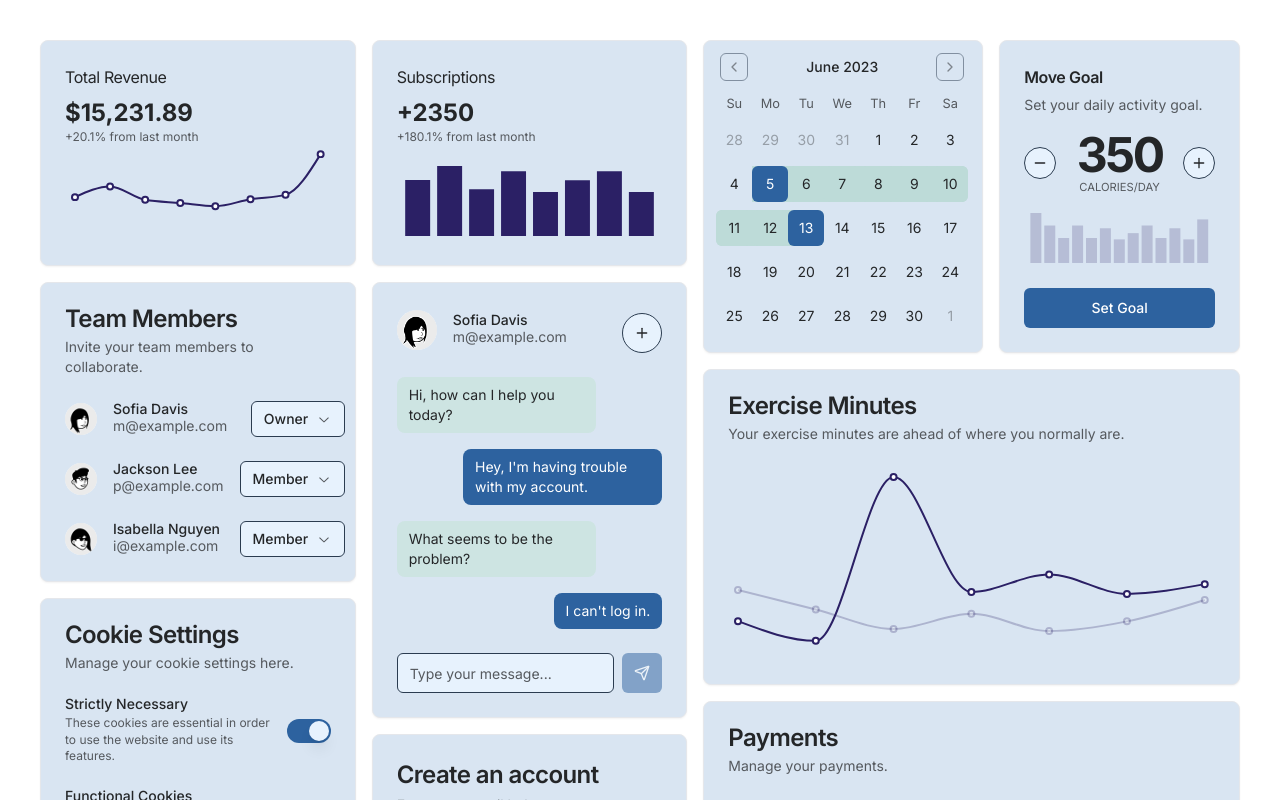
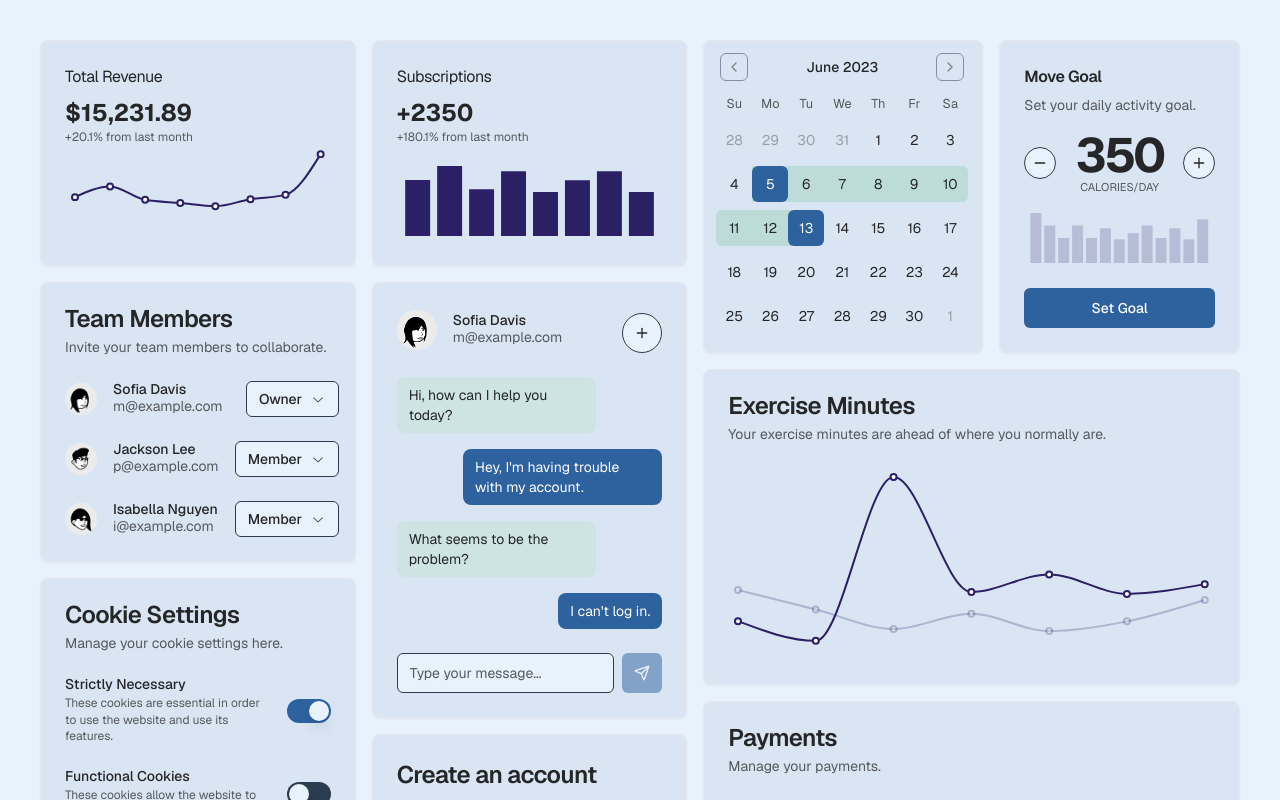
Before and after one commit to harshpandey002/shadcn-theme, a Next.js app: page / in a window 1280 px wide. Shown: the top 800 px of the page. Built offline with nearby package versions, Linux system fonts and the light colour scheme.

Commit message:
Geist Font

```diff
--- a/package.json
+++ b/package.json
@@ -43,7 +43,9 @@
     "cmdk": "^1.0.0",
     "date-fns": "^3.6.0",
     "embla-carousel-react": "^8.1.6",
+    "geist": "^1.3.1",
     "input-otp": "^1.2.4",
+    "jotai": "^2.9.0",
     "lucide-react": "^0.408.0",
     "next": "14.2.5",
     "next-themes": "^0.3.0",
@@ -53,6 +55,7 @@
     "react-hook-form": "^7.52.1",
     "react-resizable-panels": "^2.0.20",
     "recharts": "^2.12.7",
+    "sans": "link:geist/font/sans",
     "sonner": "^1.5.0",
     "tailwind-merge": "^2.4.0",
     "tailwindcss-animate": "^1.0.7",
--- a/src/app/layout.tsx
+++ b/src/app/layout.tsx
@@ -1,8 +1,9 @@
 import type { Metadata } from 'next';
-import { Inter } from 'next/font/google';
+import { GeistSans } from 'geist/font/sans';
 import './globals.css';
+import { cn } from '@/lib/utils';
 
-const inter = Inter({ subsets: ['latin'] });
+const fontSans = GeistSans;
 
 export const metadata: Metadata = {
   title: 'Shadcn Theme Generator',
@@ -16,7 +17,13 @@ export default function RootLayout({
 }>) {
   return (
     <html lang="en">
-      <body className={inter.className}>{children}</body>
+      <body
+        className={cn(
+          'min-h-screen bg-background font-sans antialiased',
+          fontSans.variable
+        )}>
+        {children}
+      </body>
     </html>
   );
 }
```
Also changed, not shown: 1 other file (tests, documents, lock files or other folders).
